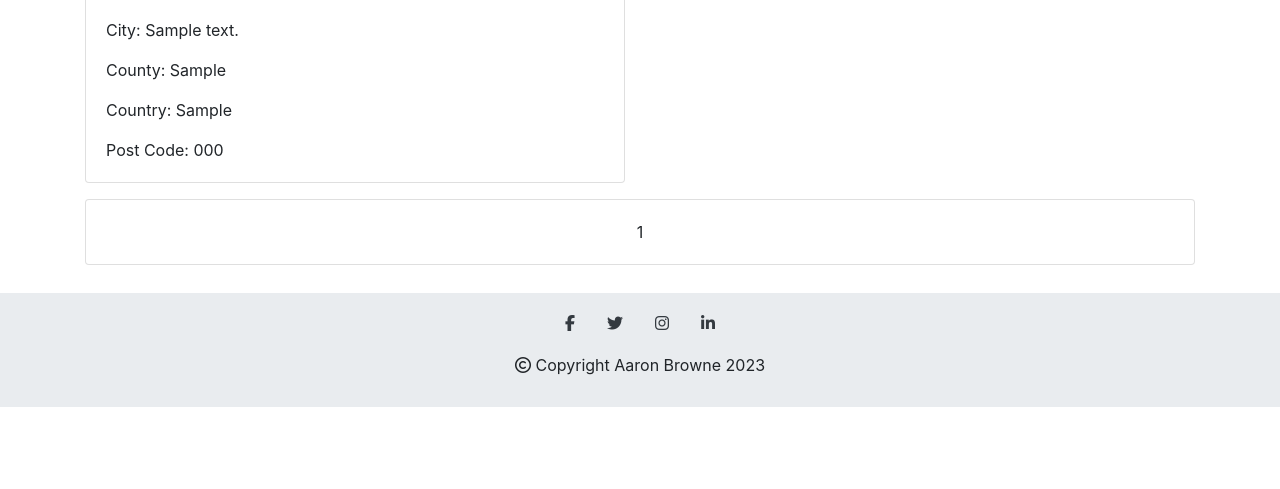
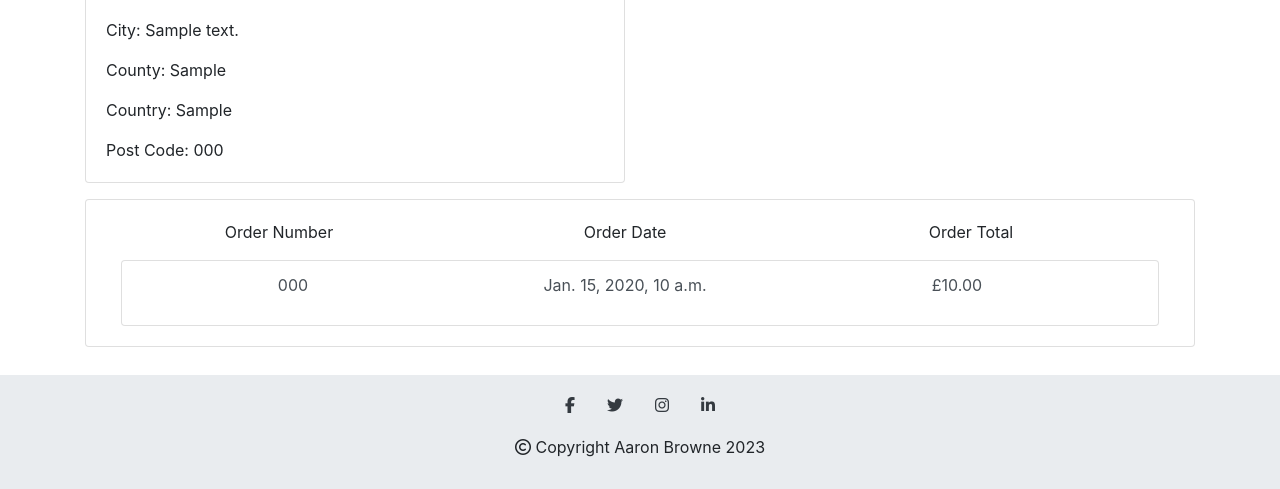
Before and after one commit to browne878/pp5-game-keys, a Django app: page /profiles/myprofile in a window 1280 px wide. Shown: the part 721-1210 px from the top of the page. Before the commit the page ends 1128 px from the top, so only its background shows below. Run offline with Django 3.2, Linux system fonts and the light colour scheme; a user stored in the database is signed in; tables that the repository leaves empty hold one stand-in row (values such as "Sample post"); some libraries are stand-ins or nearby versions.

Commit message:
Add order history to profile

```diff
--- a/profiles/templates/profiles/profiles.html
+++ b/profiles/templates/profiles/profiles.html
@@ -58,9 +58,39 @@
                 <div class="card-body">
 
                     {% if orders %}
-                    {% for order in orders %}
-                    {{ order.id }}
-                    {% endfor %}
+                    <div class="container w-100">
+
+                        <div class="row w-100 mb-3">
+                            <div class="col-4">
+                                Order Number
+                            </div>
+                            <div class="col-4">
+                                Order Date
+                            </div>
+                            <div class="col-4">
+                                Order Total
+                            </div>
+                        </div>
+
+                        <div class="list-group">
+                            {% for order in orders %}
+                            <a href="" class="list-group-item list-group-item-action">
+                                <div class="row w-100">
+                                    <div class="col-4">
+                                        <p>{{ order.order_number }}</p>
+                                    </div>
+                                    <div class="col-4">
+                                        <p>{{ order.date }}</p>
+                                    </div>
+                                    <div class="col-4">
+                                        <p>£{{ order.order_total }}</p>
+                                    </div>
+                                </div>
+                            </a>
+                            {% endfor %}
+                        </div>
+
+                    </div>
                     {% else %}
                     <h5 class="card-title text-center">Order History</h5>
                     <p class="card-text">You have not made any orders yet.</p>
```
